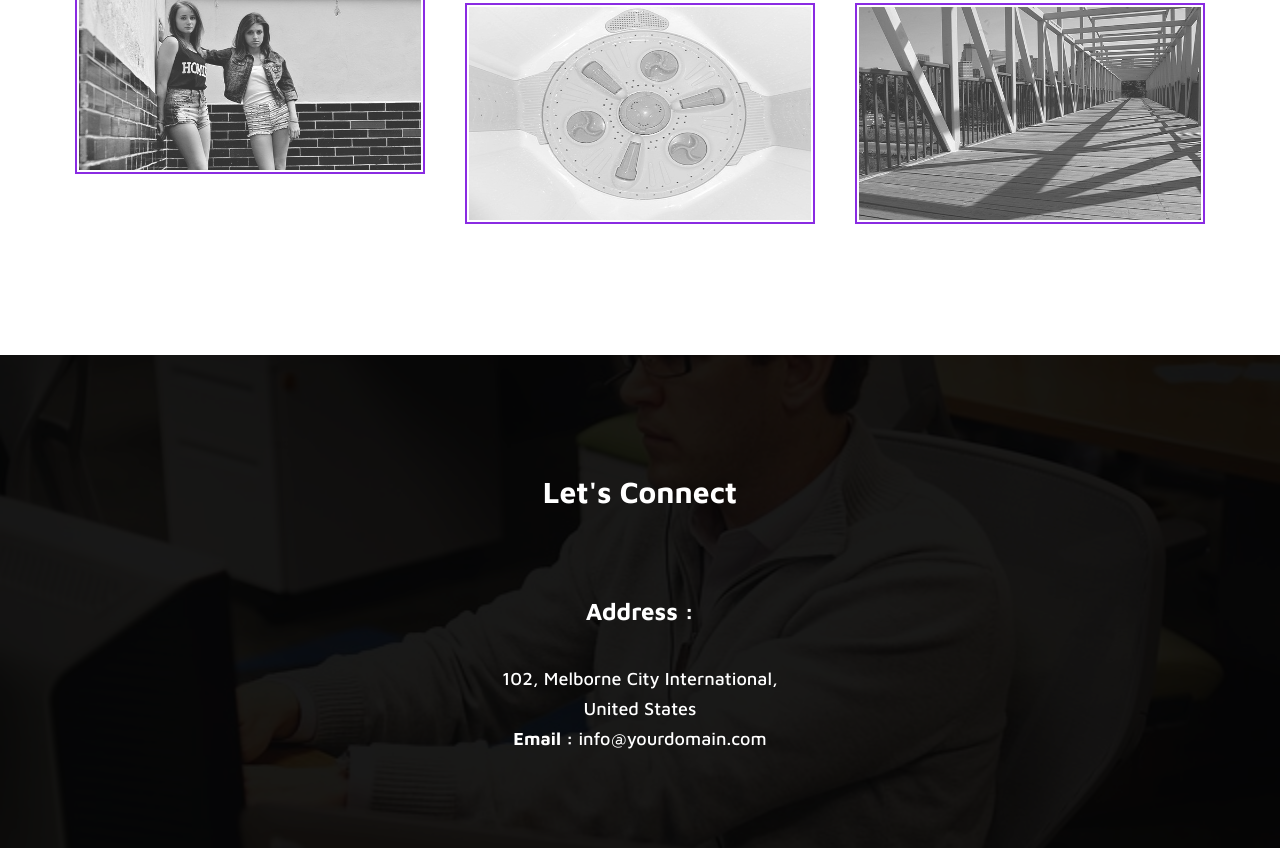
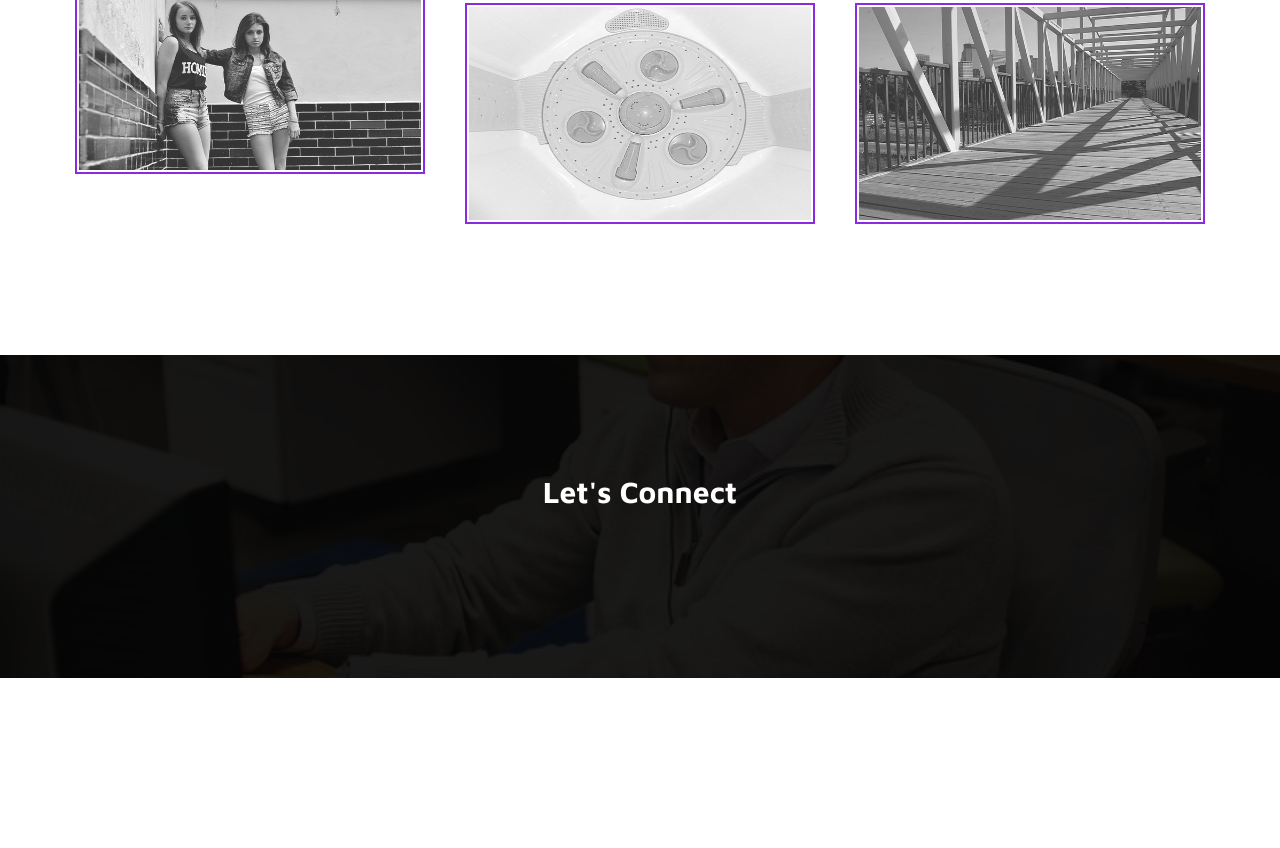
Before and after one commit to sresis/sresis.github.io, a plain HTML site: page index.html in a window 1280 px wide. Shown: the part 2087-2935 px from the top of the page. After the commit the page ends 2765 px from the top, so only its background shows below. Drawn offline with Linux system fonts and the light colour scheme; files whose address does not match are found by name.

Commit message:
formatting

```diff
--- a/index.html
+++ b/index.html
@@ -228,18 +228,6 @@
                     </div>
                 </div>
 
-                <div class="row text-center" data-scroll-reveal="enter from the bottom after 0.4s">
-
-                    <div class="col-md-8 col-md-offset-2 col-sm-8 col-sm-offset-2">
-                        <h3><strong>Address : </strong></h3>
-                        <br />
-                        <h4>102, Melborne City International,</h4>
-                        <h4>United States </h4>
-                        <h4><strong>Email : </strong>info@yourdomain.com</h4>
-                    </div>
-
-                </div>
-
 
 
             </div>
```
